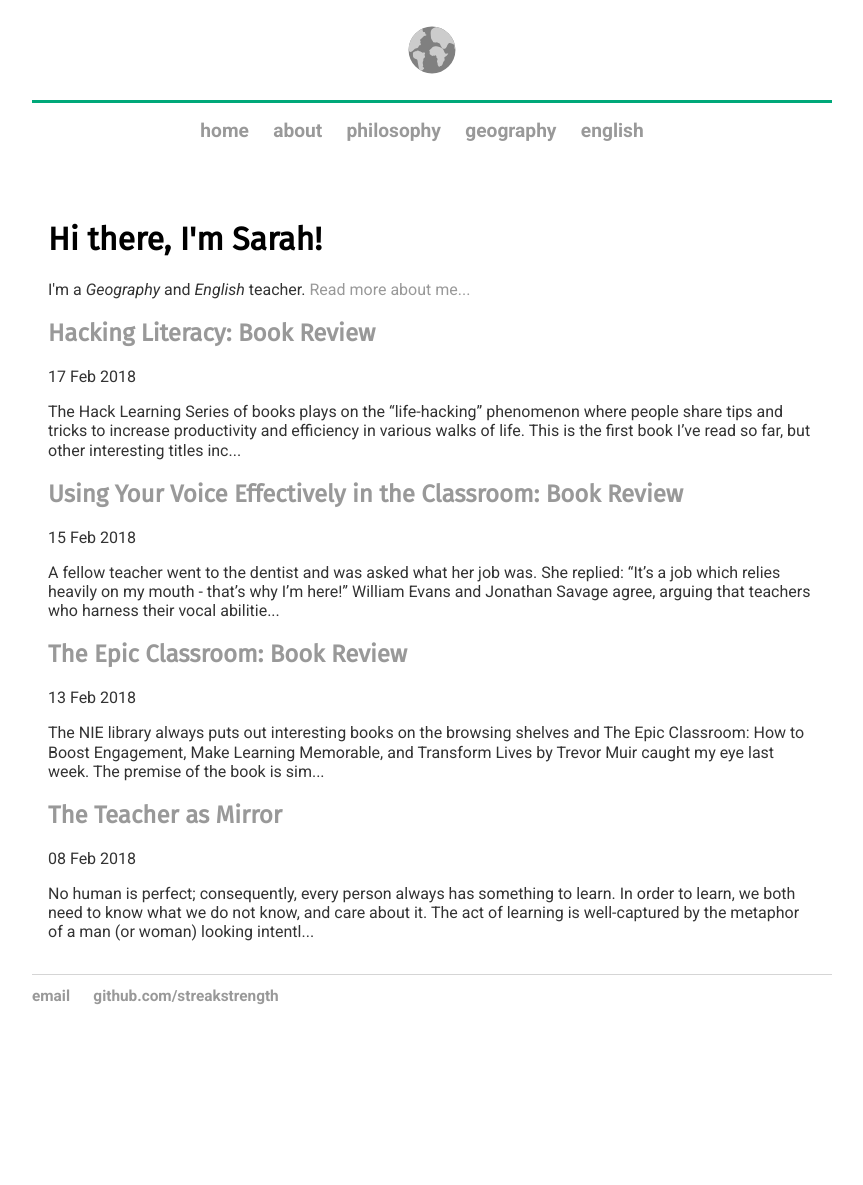
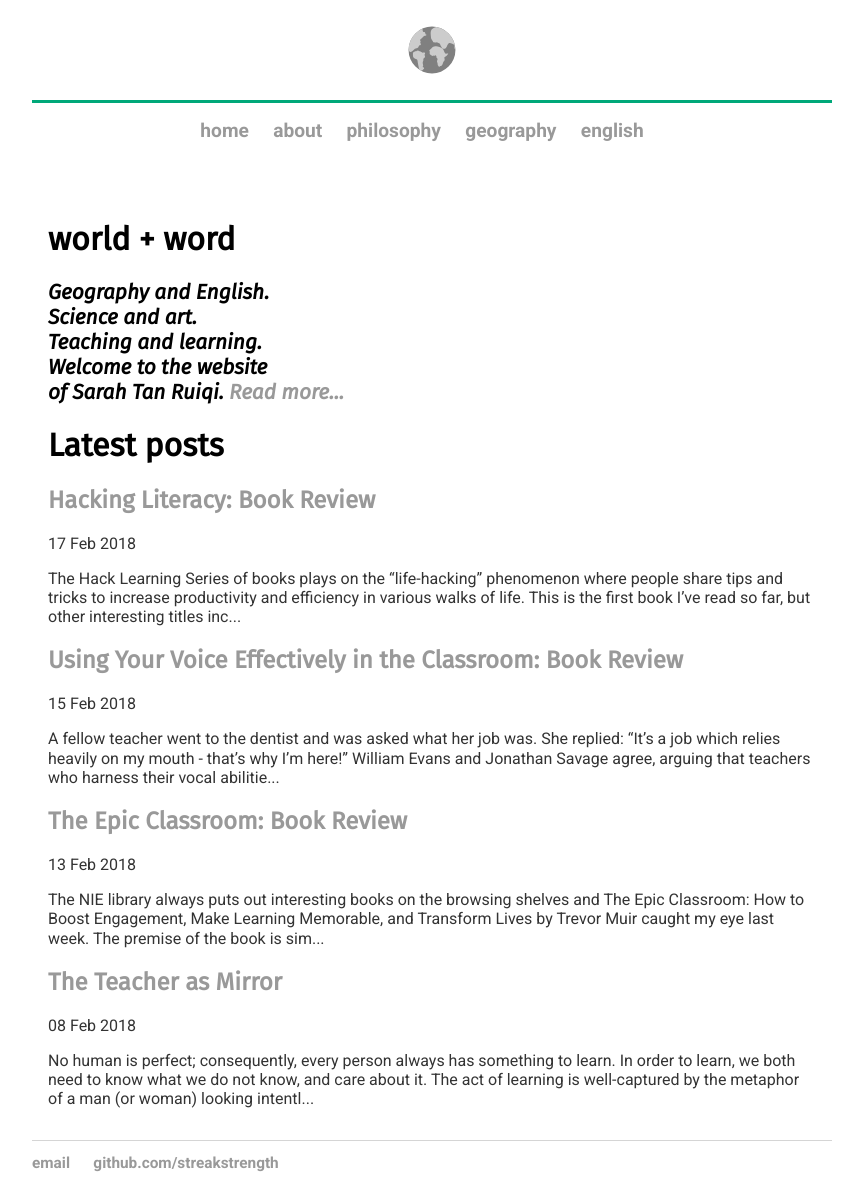
Before and after one commit to streakstrength/streakstrength.github.io, a Jekyll site: the page built from index.html, in a window 1280 px wide. Shown: the whole page, without its empty margins (208-1071 px from the left). Built offline with Jekyll 4.4.1, drawn with Linux system fonts in a browser that asks for light colours; nearby versions of some CDN libraries; before the commit the page ends 1019 px from its top, so only the background shows below that.

Commit message:
Update index.html

```diff
--- a/index.html
+++ b/index.html
@@ -3,10 +3,17 @@ layout: default
 title: Sarah Tan Ruiqi
 ---
 <div class="blurb">
-	<h1>Hi there, I'm Sarah!</h1>
-	<p>I'm a <em>Geography</em> and <em>English</em> teacher. <a href="/about">Read more about me...</a></p>
+	<h1>world + word</h1>
+	<h3>Geography and English.<br>
+		Science and art.<br>
+		Teaching and learning.<br>
+		Welcome to the website<br>
+		of Sarah Tan Ruiqi.
+		<a href="/about">Read more...</a></p>
+	</h3>
 </div>
 <div class="post-cache">
+	<h1>Latest posts</h1>
 	{% for post in site.posts %}
 	<div class="post-header">
 		<h2>
```
